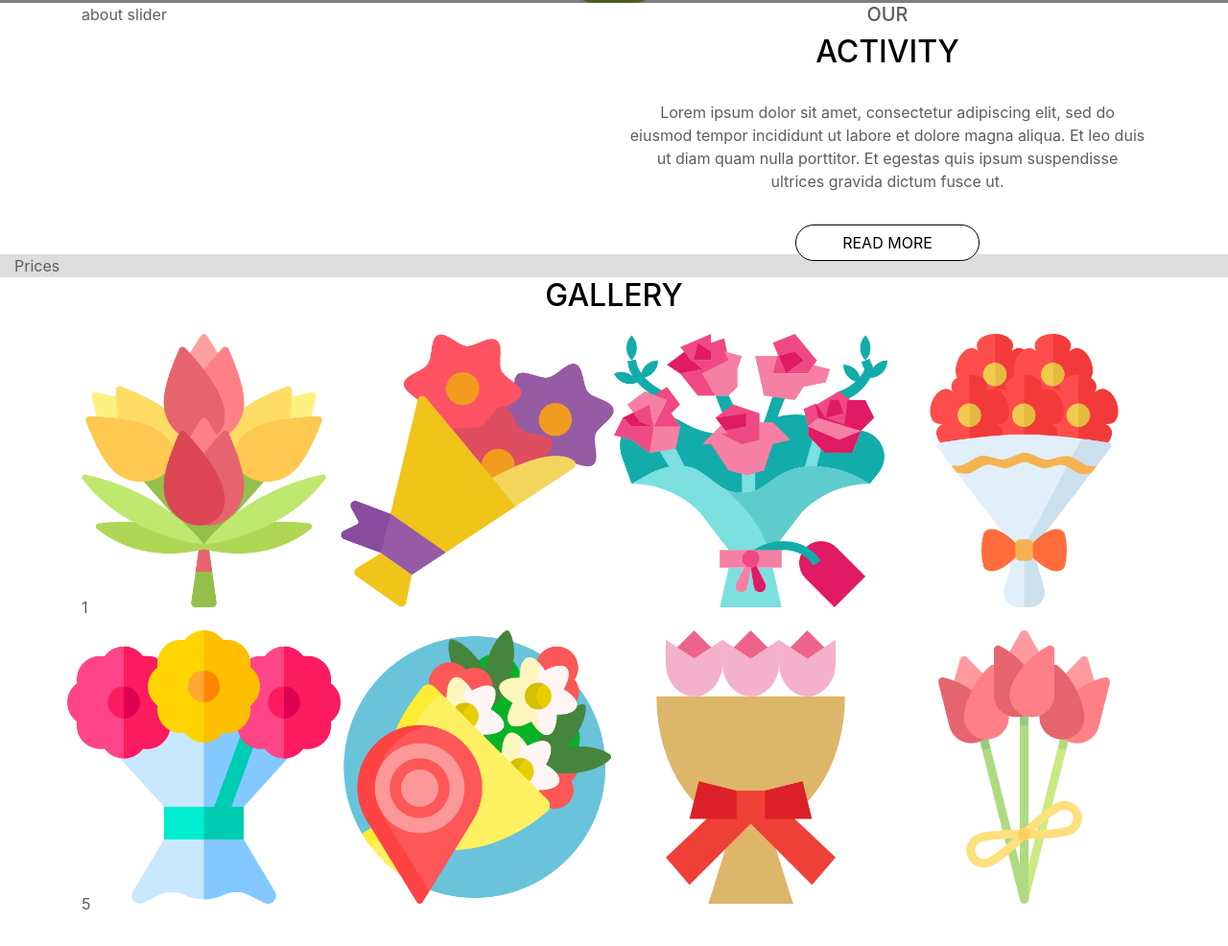
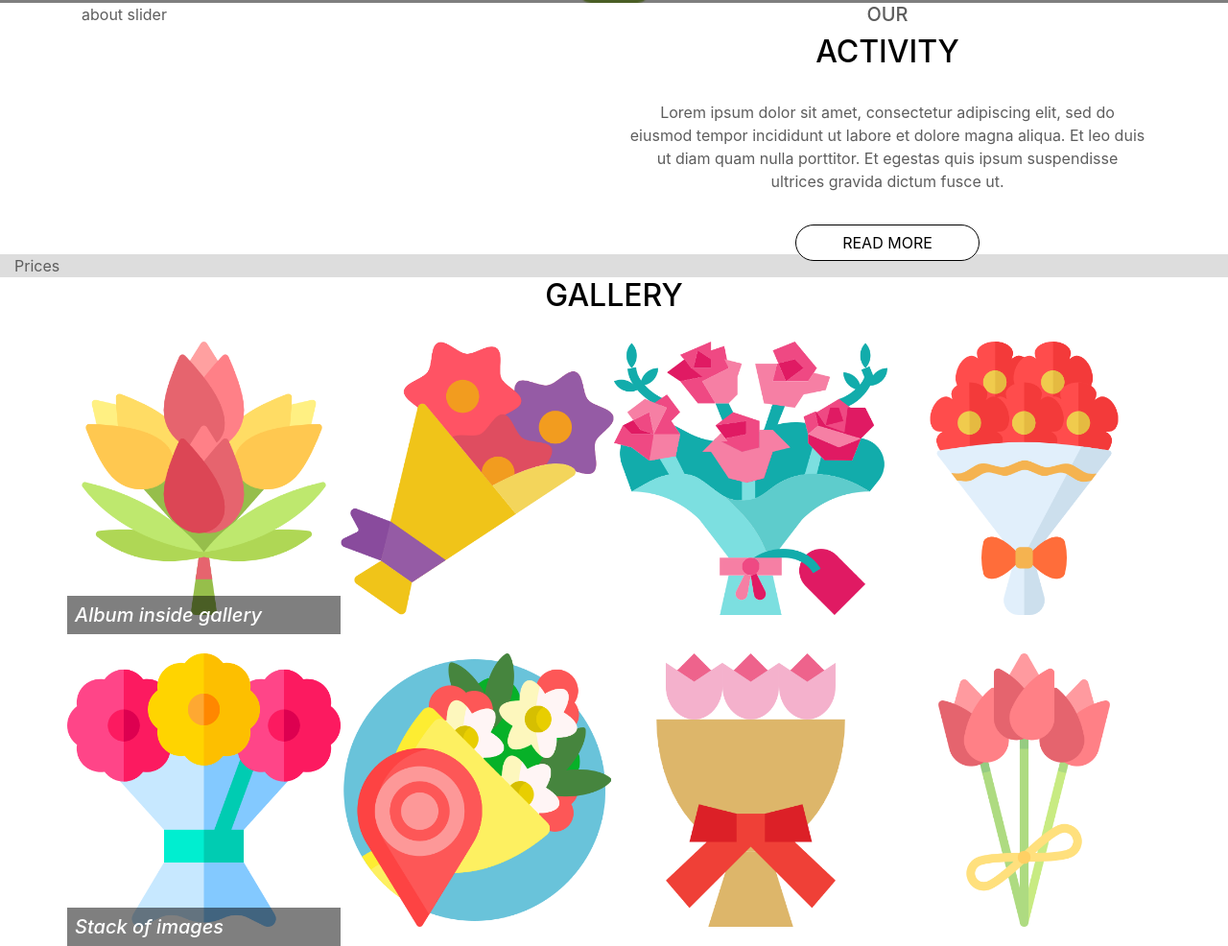
Before and after one commit to vovkaSviter/iamtulip, a plain HTML site: page markup/index.html in a window 1280 px wide. Shown: the part 797-1783 px from the top of the page at 96% size. Before the commit the page ends 1751 px from the top, so only its background shows below. Drawn offline with Linux system fonts and the light colour scheme.

Commit message:
Hover effects for items are added.

```diff
--- a/markup/index.html
+++ b/markup/index.html
@@ -100,14 +100,18 @@
 			<div class="container">
 				<div class="row">
 					<h2 class="col-12 text-uppercase text-center">Gallery</h2>
-					<div class="col-12 col-lg-3 order-1 order-lg-1 gallItemExtended" style="background-image: url('imgs/bouquet.png');">1</div>
-					<div class="col-6 col-lg-3 order-3 order-lg-2 gallItemRegular" style="background-image: url('imgs/bouquet1.png');"></div>
-					<div class="col-6 col-lg-3 order-4 order-lg-3 gallItemRegular" style="background-image: url('imgs/bouquet2.png');"></div>
-					<div class="col-6 col-lg-3 order-5 order-lg-4 gallItemRegular" style="background-image: url('imgs/bouquet3.png');"></div>
-					<div class="col-12 col-lg-3 order-2 order-lg-5 gallItemExtended" style="background-image: url('imgs/bouquet4.png');">5</div>
-					<div class="col-6 col-lg-3 order-6 order-lg-6 gallItemRegular" style="background-image: url('imgs/bouquet5.png');"></div>
-					<div class="col-6 col-lg-3 order-7 order-lg-7 gallItemRegular" style="background-image: url('imgs/bouquet6.png');"></div>
-					<div class="col-6 col-lg-3 order-8 order-lg-8 gallItemRegular" style="background-image: url('imgs/bouquet7.png');"></div>
+					<div class="col-12 col-lg-3 order-1 order-lg-1 px-0 position-relative gallItemExtended" style="background-image: url('imgs/bouquet.png');">
+						<h5 class="font-italic p-2 m-0">Album inside gallery</h5>
+					</div>
+					<div class="col-6 col-lg-3 order-3 order-lg-2 position-relative gallItemRegular" style="background-image: url('imgs/bouquet1.png');"></div>
+					<div class="col-6 col-lg-3 order-4 order-lg-3 position-relative gallItemRegular" style="background-image: url('imgs/bouquet2.png');"></div>
+					<div class="col-6 col-lg-3 order-5 order-lg-4 position-relative gallItemRegular" style="background-image: url('imgs/bouquet3.png');"></div>
+					<div class="col-12 col-lg-3 order-2 order-lg-5 px-0 position-relative gallItemExtended" style="background-image: url('imgs/bouquet4.png');">
+						<h5 class="font-italic p-2 m-0">Stack of images</h5>
+					</div>
+					<div class="col-6 col-lg-3 order-6 order-lg-6 position-relative gallItemRegular" style="background-image: url('imgs/bouquet5.png');"></div>
+					<div class="col-6 col-lg-3 order-7 order-lg-7 position-relative gallItemRegular" style="background-image: url('imgs/bouquet6.png');"></div>
+					<div class="col-6 col-lg-3 order-8 order-lg-8 position-relative gallItemRegular" style="background-image: url('imgs/bouquet7.png');"></div>
 				</div>
 			</div>
 		</div>
--- a/markup/sass/style.sass
+++ b/markup/sass/style.sass
@@ -152,8 +152,22 @@ h2
 		@extend %backgr-img-center
 		padding-top: 50%
 		cursor: pointer
+		&:hover:after
+			@extend %pseudo-el-bl-abs
+			@extend %backgr-img-center
+			width: 100%
+			height: 100%
+			top: 0
+			left: 0
+			background-color: rgba($fontDark, .5)
+			background-image: url(../imgs/enlarge.png)
+			background-size: 25%
+
 
 	.gallItemExtended
 		@extend %backgr-img-center
 		padding-top: 100%
 		cursor: pointer
+		h5
+			color: $fontLight
+			background-color: rgba($fontDark, .5)
```
Also changed, not shown: markup/css/style.css, 1 other file.
